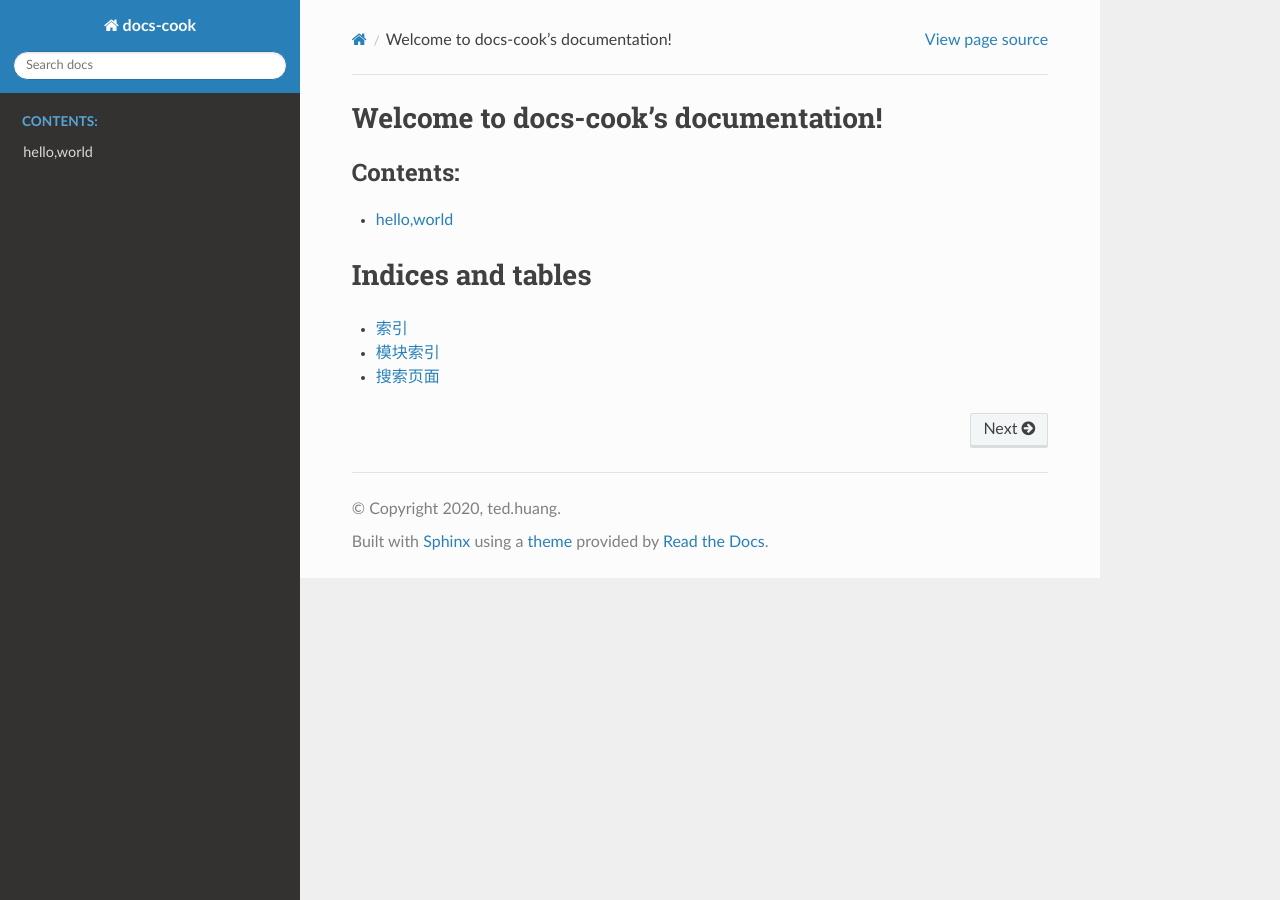
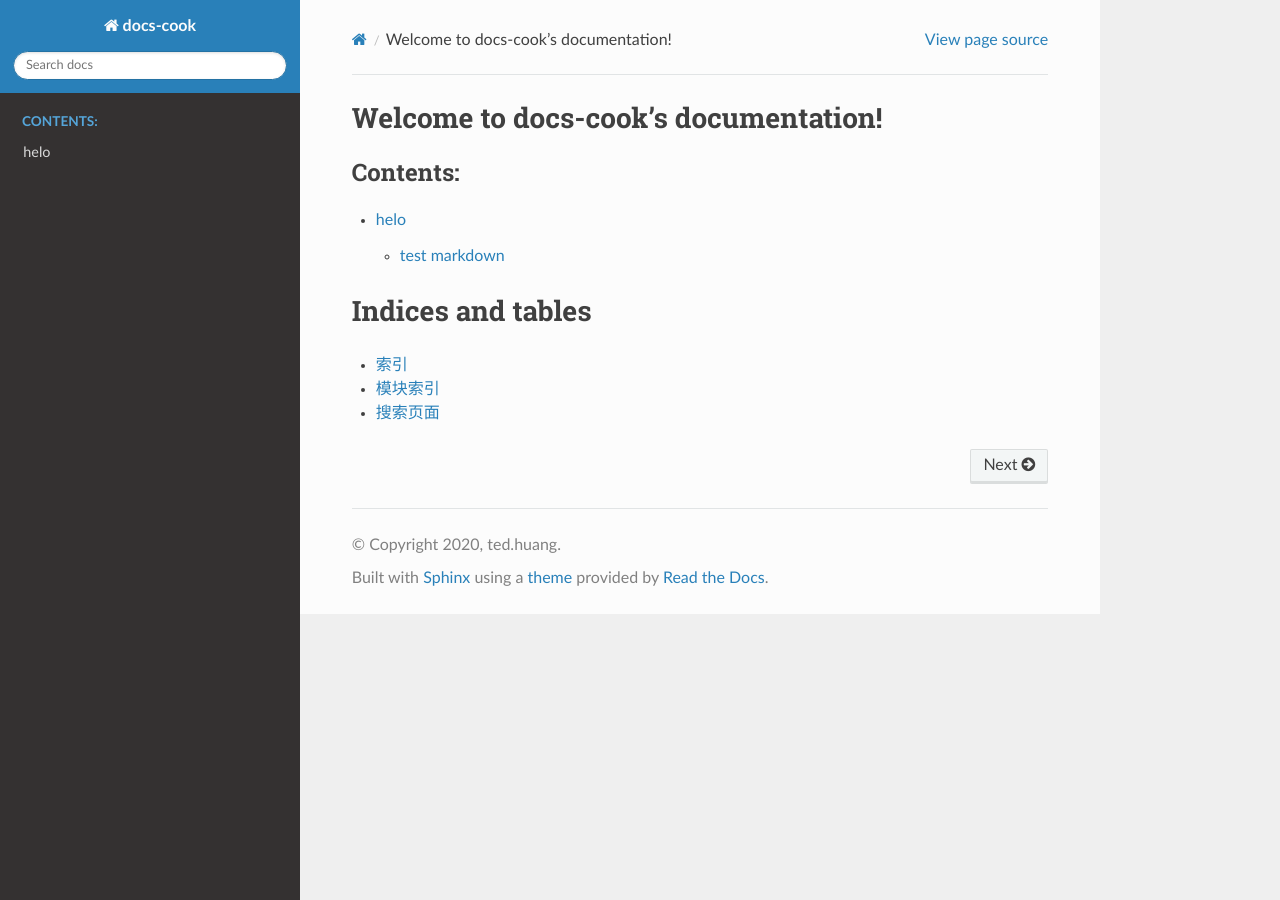
Before and after one commit to HuangTed/Docs, a Sphinx documentation site: the page built from source/index.rst, in a window 1280 px wide. Built offline with Sphinx 7.4.7 and the Read the Docs theme 2.0.0, drawn with Linux system fonts in a browser that asks for light colours.

Commit message:
support markdown

```diff
--- a/source/conf.py
+++ b/source/conf.py
@@ -16,6 +16,7 @@
 # import sys
 # sys.path.insert(0, os.path.abspath('.'))
 import sphinx_rtd_theme
+from recommonmark.parser import CommonMarkParser
 
 # -- Project information -----------------------------------------------------
 
@@ -47,8 +48,8 @@ templates_path = ['_templates']
 # The suffix(es) of source filenames.
 # You can specify multiple suffix as a list of string:
 #
-# source_suffix = ['.rst', '.md']
-source_suffix = '.rst'
+source_suffix = ['.rst', '.md']
+# source_suffix = '.rst'
 
 # The master toctree document.
 master_doc = 'index'
@@ -172,3 +173,8 @@ epub_title = project
 
 # A list of files that should not be packed into the epub file.
 epub_exclude_files = ['search.html']
+
+# by user ted
+source_parsers = {
+    '.md': CommonMarkParser,
+}
--- /dev/null
+++ b/source/hello.md
@@ -0,0 +1,3 @@
+## helo
+
+### test markdown
--- a/source/hello.rst
+++ /dev/null
@@ -1,2 +0,0 @@
-hello,world
-=============
```
